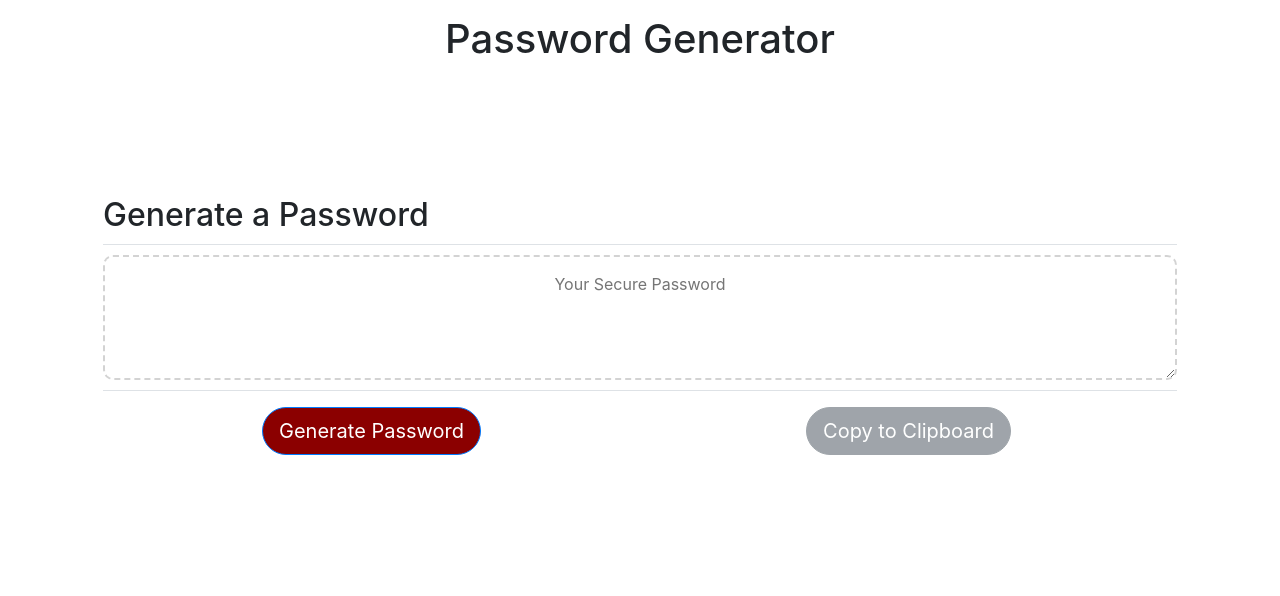
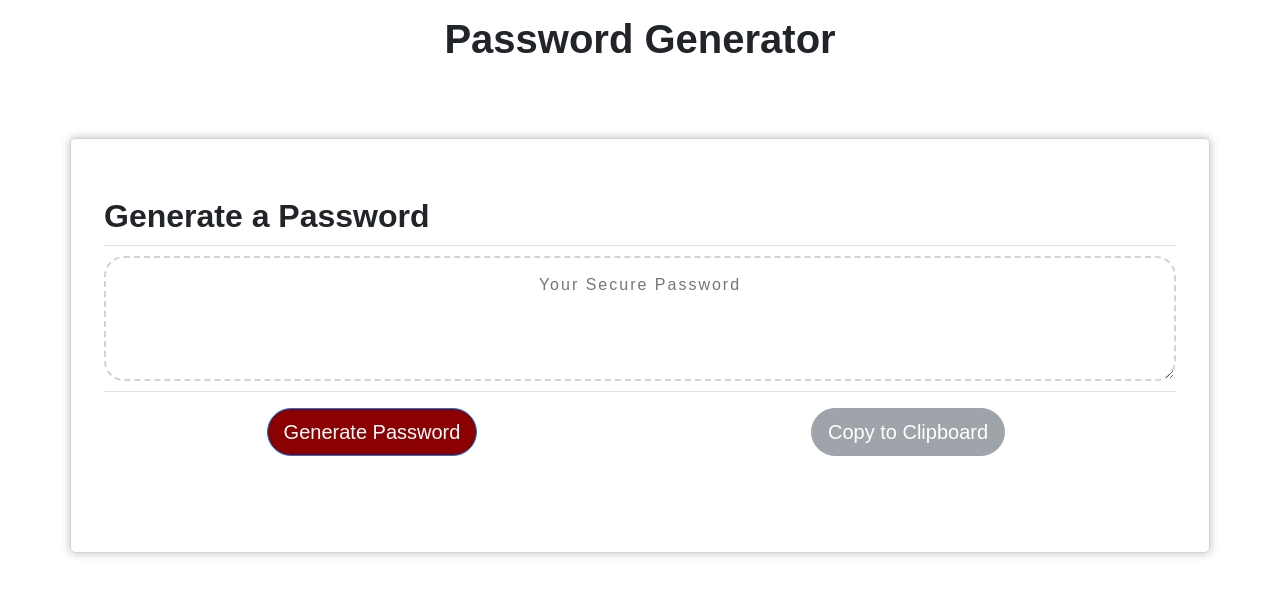
Before and after one commit to kyle074613/Password-Generator, a plain HTML site: page index.html in a window 1280 px wide. Drawn offline with nearby package versions, Linux system fonts and the light colour scheme.

Commit message:
updated CSS to format new container

```diff
--- a/style.css
+++ b/style.css
@@ -1,18 +1,31 @@
+
+*{
+    font-family: Arial, Helvetica, sans-serif;
+}
 h1{
     margin-top: 15px;
     margin-bottom: 75px;
+    font-weight: bold;
 }
 
 h2{
     margin: 10px 0;
+    font-weight: bold;
+}
+
+.content-container{
+    border: lightgray solid 1px;
+    box-shadow: 0px 0px 10px 0px rgb(189, 189, 189);
+    border-radius: 5px;
 }
 
 #password-box{
     margin: 10px 0;
     height: 125px;
     border: lightgray dashed 2px;
-    border-radius: 10px;
+    border-radius: 20px;
     padding: 15px 5px;
+    letter-spacing: 2px;
 }
 
 #generate-btn,
```
